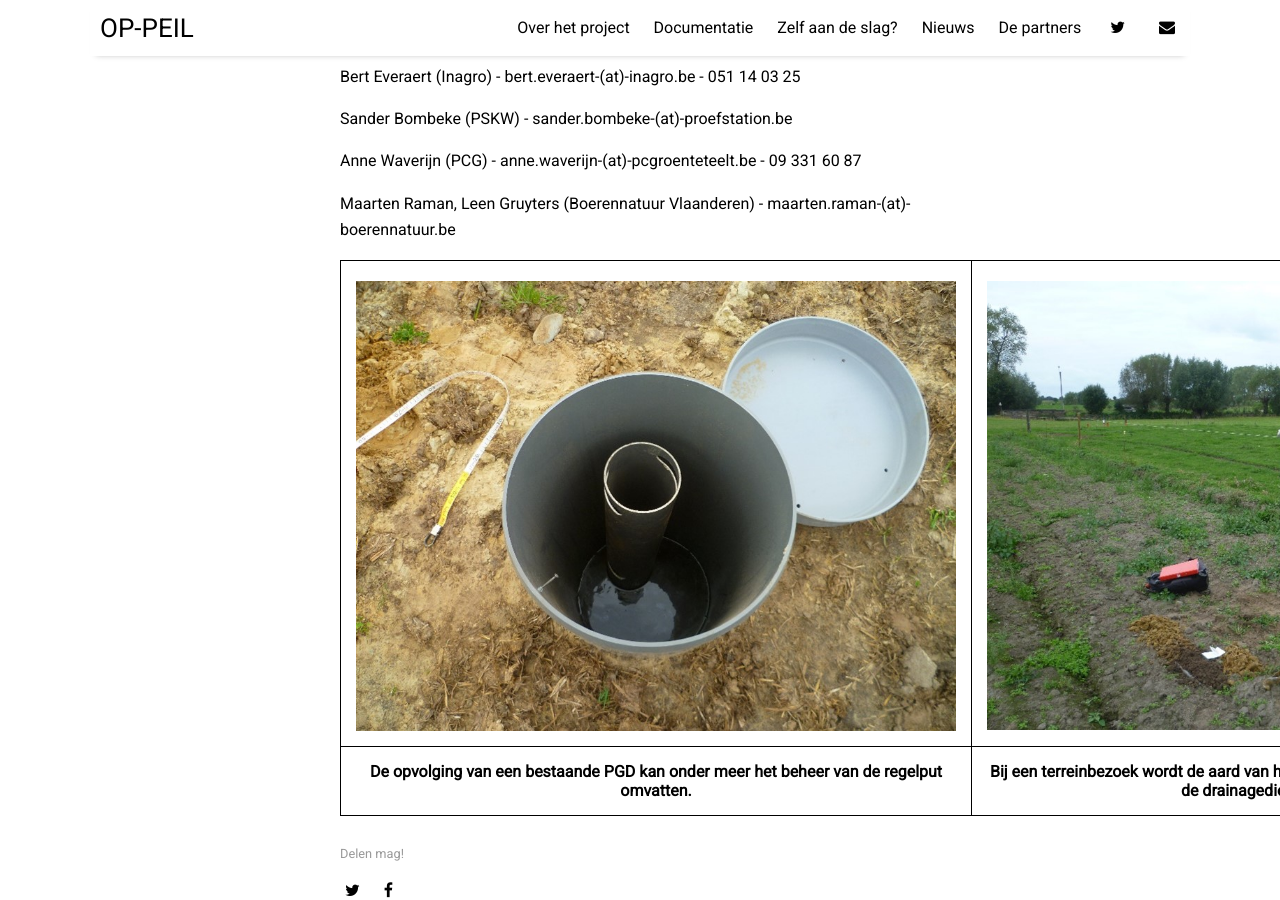
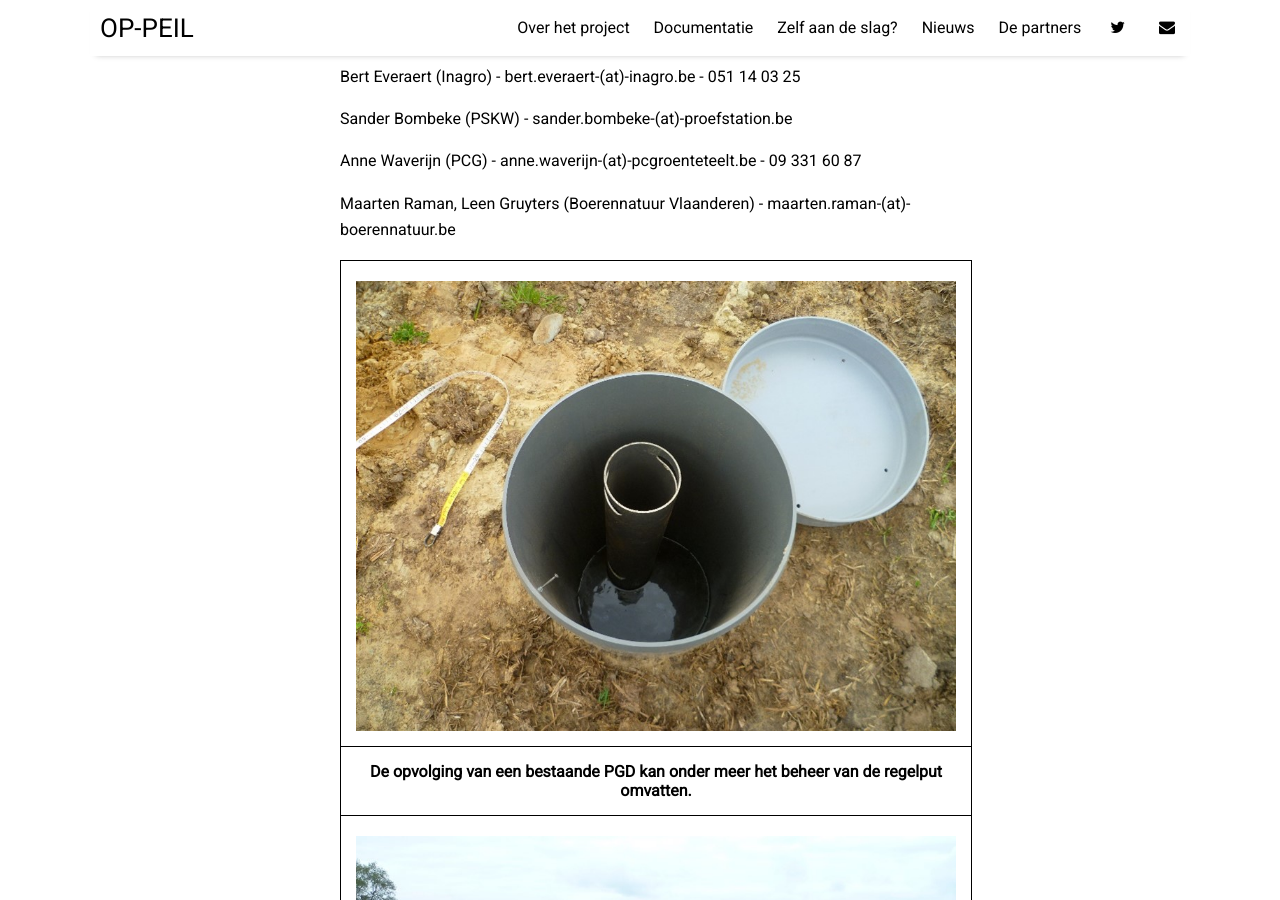
Before and after one commit to sarahgarre/op-peil, a Jekyll site: the page built from _posts/2022-11-04-begeleiding-landbouwers.md, in a window 1280 px wide and 900 px high, scrolled down 1312 px. Built offline with Jekyll 4.4.1, drawn with Linux system fonts in a browser that asks for light colours; nearby versions of some CDN libraries.

Commit message:
rearranged photos

```diff
--- a/_posts/2022-11-04-begeleiding-landbouwers.md
+++ b/_posts/2022-11-04-begeleiding-landbouwers.md
@@ -38,6 +38,9 @@ Anne Waverijn (PCG) - anne.waverijn-(at)-pcgroenteteelt.be - 09 331 60 87
 
 Maarten Raman, Leen Gruyters (Boerennatuur Vlaanderen) - maarten.raman-(at)-boerennatuur.be
 
-|![regelput](./assets/img/regelput.jpg)|![bodemonderzoek](./assets/img/bodemonderzoek.jpg)|
-|:--:|:--:|
-|<b>De opvolging van een bestaande PGD kan onder meer het beheer van de regelput omvatten. </b>|<b> Bij een terreinbezoek wordt de aard van het bodemmateriaal tussen het maaiveld en de drainagediepte nagekeken.</b> |
+|![regelput](./assets/img/regelput.jpg)|
+|:--:|
+|<b>De opvolging van een bestaande PGD kan onder meer het beheer van de regelput omvatten. </b>|
+|:--:|
+|![bodemonderzoek](./assets/img/bodemonderzoek.jpg)|
+|<b> Bij een terreinbezoek wordt de aard van het bodemmateriaal tussen het maaiveld en de drainagediepte nagekeken.</b> |
```
